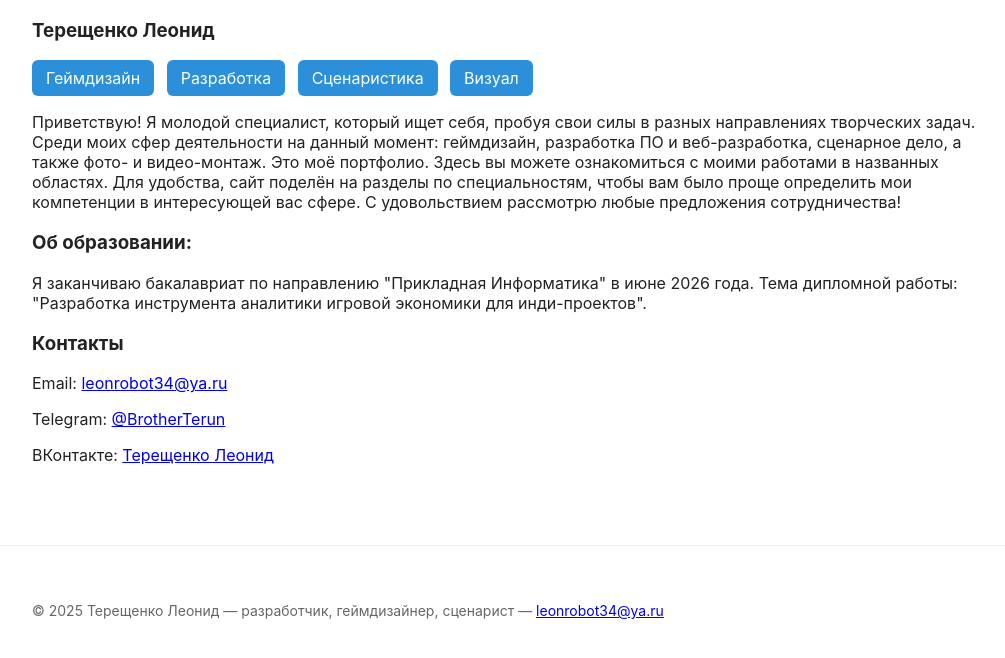
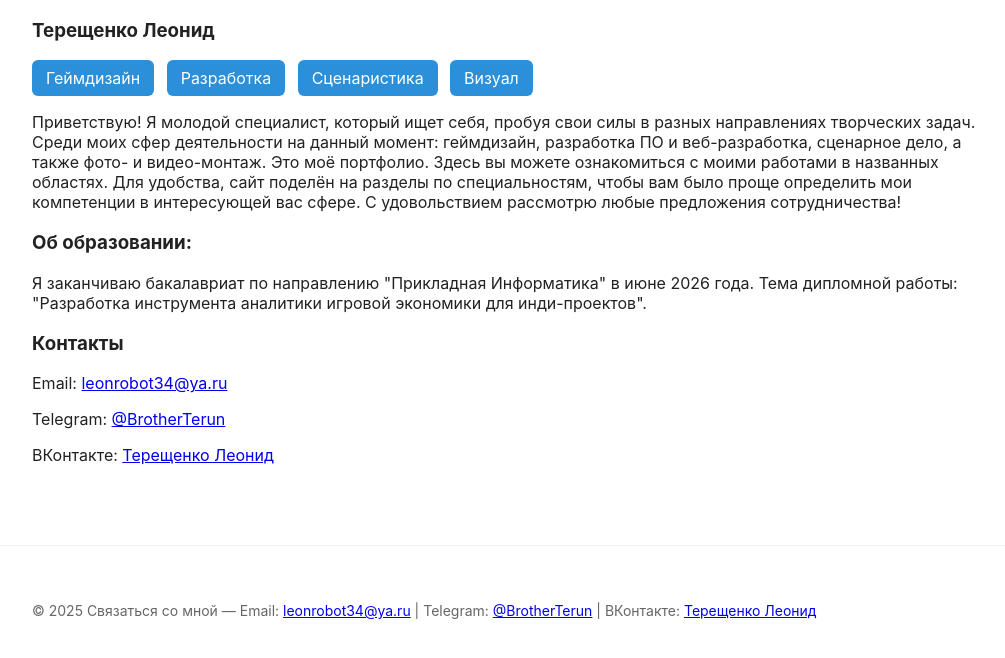
Before and after one commit to BrotherTerun/TerunPfolio, a Jekyll site: the page built from index.md, in a window 1280 px wide, cut to the strip 261-936 px from the top of the page. Shown: the top 658 px of the strip, without its empty margins (118-1123 px from the left). Built offline with Jekyll 4.4.1, drawn with Linux system fonts in a browser that asks for light colours.

Commit message:
Закинул контакты в подвал

```diff
--- a/_includes/footer.html
+++ b/_includes/footer.html
@@ -1,5 +1,5 @@
 <footer class="site-footer">
   <div class="wrap">
-    <p>© {{ "now" | date: "%Y" }} {{ site.title }} — <a href="mailto:{{ site.email }}">{{ site.email }}</a></p>
+    <p>© {{ "now" | date: "%Y" }} Связаться со мной — Email: <a href="mailto:{{ site.email }}">{{ site.email }}</a> | Telegram: <a href="https://t.me/BrotherTerun" target="_blank">@BrotherTerun</a> | ВКонтакте: <a href="https://vk.com/leonid_ter" target="_blank">Терещенко Леонид</a></p>
   </div>
 </footer>
```
